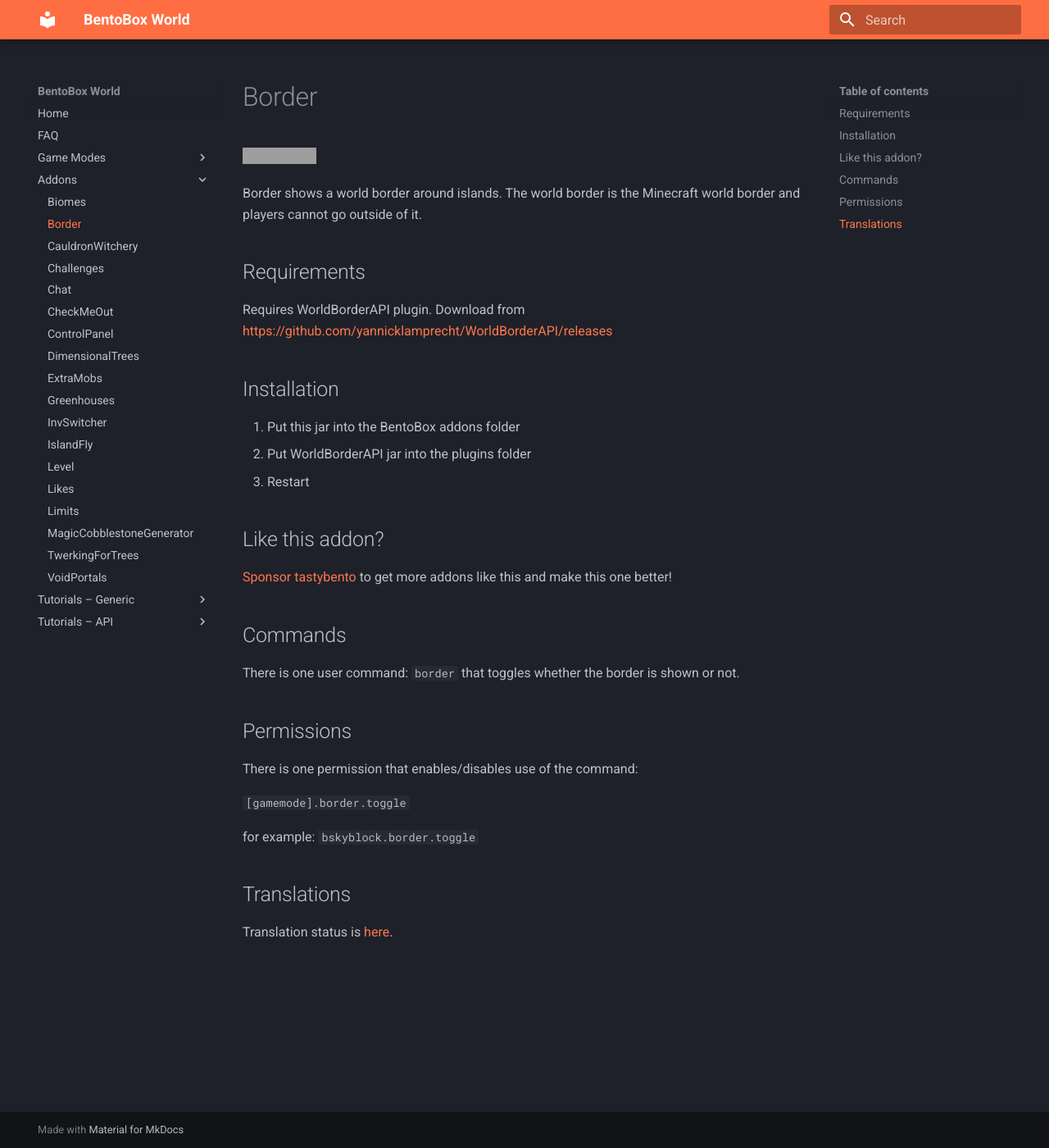
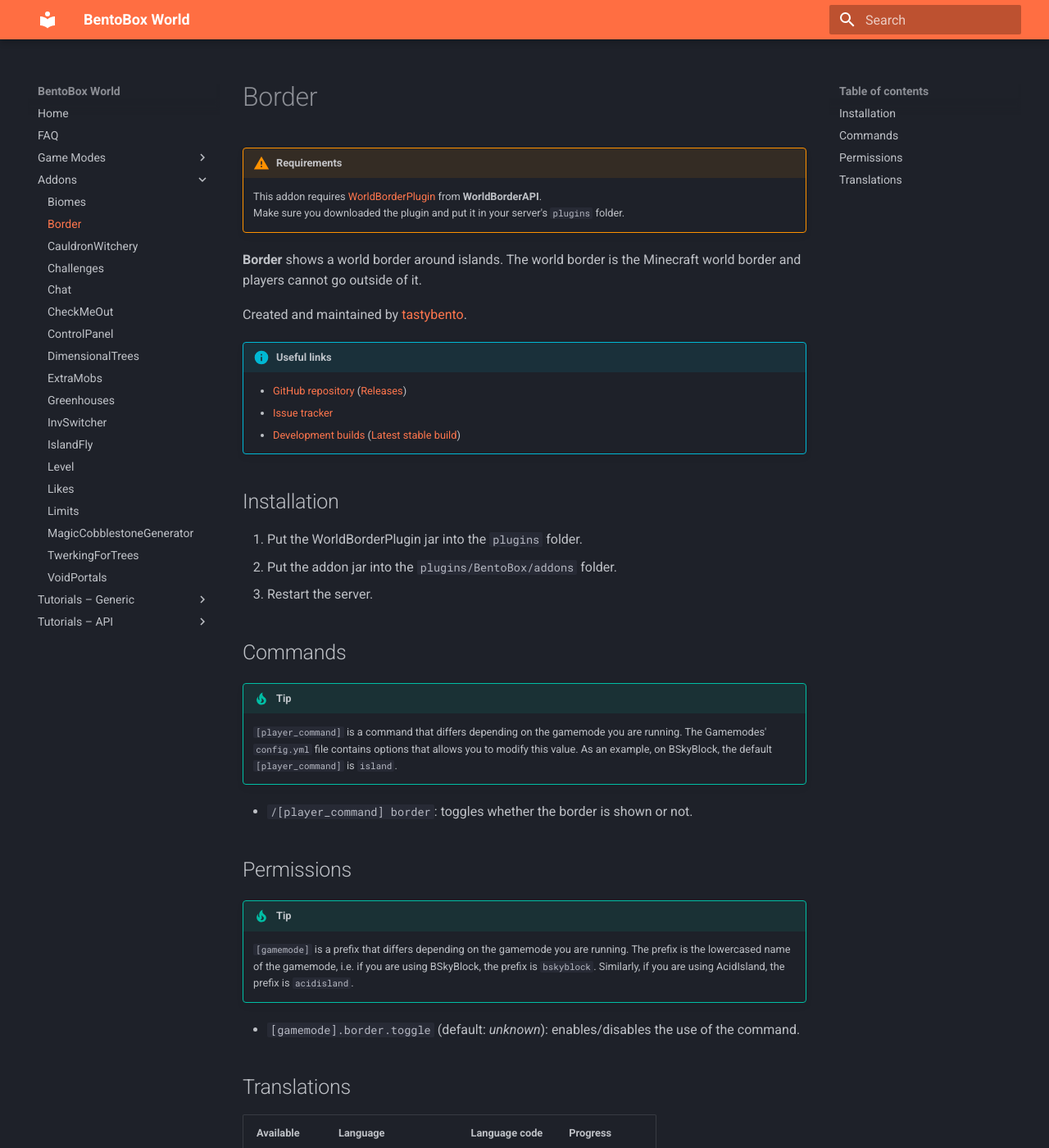
Before and after one commit to BentoBoxWorld/docs, an MkDocs documentation site: the page built from docs/addons/Border/index.md, in a window 1280 px wide and 1400 px high. Shown: the whole window at 82% size. Built offline with MkDocs 1.6.1 and Material for MkDocs 9.7.7, drawn with Linux system fonts in a browser that asks for light colours; some of the changed text lies outside the part shown; grey boxes are pictures that could not be loaded.

Commit message:
Made the Border addon page follow the new template for addons

```diff
--- a/docs/addons/Border/index.md
+++ b/docs/addons/Border/index.md
@@ -1,32 +1,64 @@
 # Border
-[![Build Status](https://ci.codemc.io/job/BentoBoxWorld/job/Border/badge/icon)](https://ci.codemc.io/job/BentoBoxWorld/job/Border/)
 
-Border shows a world border around islands. The world border is the Minecraft world border and players cannot go outside of it.
+!!! warning "Requirements"
+    This addon requires [WorldBorderPlugin](https://github.com/yannicklamprecht/WorldBorderAPI/releases) from **WorldBorderAPI**.
+    Make sure you downloaded the plugin and put it in your server's `plugins` folder.
 
-## Requirements
+**Border** shows a world border around islands. The world border is the Minecraft world border and players cannot go outside of it.
 
-Requires WorldBorderAPI plugin. Download from [https://github.com/yannicklamprecht/WorldBorderAPI/releases](https://github.com/yannicklamprecht/WorldBorderAPI/releases)
+Created and maintained by [tastybento](https://github.com/tastybento).
+
+!!! info "Useful links"
+    - [GitHub repository](https://github.com/BentoBoxWorld/Border) ([Releases](https://github.com/BentoBoxWorld/Border/releases))
+    - [Issue tracker](https://github.com/BentoBoxWorld/Border/issues)
+    - [Development builds](https://ci.codemc.org/job/BentoBoxWorld/job/Border) ([Latest stable build](https://ci.codemc.io/job/BentoBoxWorld/job/Border/lastStableBuild/))
 
 ## Installation
-1. Put this jar into the BentoBox addons folder
-2. Put WorldBorderAPI jar into the plugins folder
-3. Restart
-
-## Like this addon?
-[Sponsor tastybento](https://github.com/sponsors/tastybento) to get more addons like this and make this one better!
+1. Put the WorldBorderPlugin jar into the `plugins` folder.
+2. Put the addon jar into the `plugins/BentoBox/addons` folder.
+3. Restart the server.
 
 ## Commands
 
-There is one user command: `border` that toggles whether the border is shown or not.
+!!! tip
+    `[player_command]` is a command that differs depending on the gamemode you are running.
+    The Gamemodes' `config.yml` file contains options that allows you to modify this value.
+    As an example, on BSkyBlock, the default `[player_command]` is `island`.
+
+- `/[player_command] border`: toggles whether the border is shown or not.
 
 ## Permissions
 
-There is one permission that enables/disables use of the command:
+!!! tip
+    `[gamemode]` is a prefix that differs depending on the gamemode you are running.
+    The prefix is the lowercased name of the gamemode, i.e. if you are using BSkyBlock, the prefix is `bskyblock`.
+    Similarly, if you are using AcidIsland, the prefix is `acidisland`.
 
-`[gamemode].border.toggle`
-
-for example: `bskyblock.border.toggle`
+- `[gamemode].border.toggle` (default: *unknown*): enables/disables the use of the command.
 
 ## Translations
 
-Translation status is [here](Translate-Border).
+| Available | Language | Language code | Progress |
+| --- | ---------- | --- | ----------- |
+| ✅ | English (United States) | `en-US` | 100% (Default) |
+| ❌ | [Chinese (China)](https://gitlocalize.com/repo/3896/zh-CN/src/main/resources/locales) | `zh-CN` | ![gitlocalized](https://gitlocalize.com/repo/3896/zh-CN//badge.svg) |
+| ❌ | [Chinese (Taiwan)](https://gitlocalize.com/repo/3896/zh-TW/src/main/resources/locales) | `zh-TW` | ![gitlocalized](https://gitlocalize.com/repo/3896/zh-TW//badge.svg) |
+| ✅ | [Czech](https://gitlocalize.com/repo/3896/cs/src/main/resources/locales) | `cs` | ![gitlocalized](https://gitlocalize.com/repo/3896/cs/badge.svg) |
+| ❌ | [French](https://gitlocalize.com/repo/3896/fr/src/main/resources/locales) | `fr` | ![gitlocalized](https://gitlocalize.com/repo/3896/fr/badge.svg) |
+| ❌ | [German](https://gitlocalize.com/repo/3896/de/src/main/resources/locales) | `de` | ![gitlocalized](https://gitlocalize.com/repo/3896/de/badge.svg) |
+| ❌ | [Hungarian](https://gitlocalize.com/repo/3896/hu/src/main/resources/locales) | `hu` | ![gitlocalized](https://gitlocalize.com/repo/3896/hu/badge.svg) |
+| ❌ | [Indonesian](https://gitlocalize.com/repo/3896/id/src/main/resources/locales) | `id` | ![gitlocalized](https://gitlocalize.com/repo/3896/id/badge.svg) |
+| ❌ | [Italian](https://gitlocalize.com/repo/3896/it/src/main/resources/locales) | `it` | ![gitlocalized](https://gitlocalize.com/repo/3896/it/badge.svg) |
+| ❌ | [Japanese](https://gitlocalize.com/repo/3896/ja/src/main/resources/locales) | `ja` | ![gitlocalized](https://gitlocalize.com/repo/3896/ja/badge.svg) |
+| ❌ | [Korean](https://gitlocalize.com/repo/3896/ko/src/main/resources/locales) | `ko` | ![gitlocalized](https://gitlocalize.com/repo/3896/ko/badge.svg) |
+| ✅ | [Latvian](https://gitlocalize.com/repo/3896/lv/src/main/resources/locales) | `lv` | ![gitlocalized](https://gitlocalize.com/repo/3896/lv/badge.svg) |
+| ❌ | [Polish](https://gitlocalize.com/repo/3896/pl/src/main/resources/locales) | `pl` | ![gitlocalized](https://gitlocalize.com/repo/3896/pl/badge.svg) |
+| ❌ | [Portuguese](https://gitlocalize.com/repo/3896/pt/src/main/resources/locales) | `pt` | ![gitlocalized](https://gitlocalize.com/repo/3896/pt/badge.svg) |
+| ❌ | [Romanian](https://gitlocalize.com/repo/3896/ro/src/main/resources/locales) | `ro` | ![gitlocalized](https://gitlocalize.com/repo/3896/ro/badge.svg) |
+| ❌ | [Russian](https://gitlocalize.com/repo/3896/ru/src/main/resources/locales) | `ru` | ![gitlocalized](https://gitlocalize.com/repo/3896/ru/badge.svg) |
+| ❌ | [Spanish](https://gitlocalize.com/repo/3896/es/src/main/resources/locales) | `es` | ![gitlocalized](https://gitlocalize.com/repo/3896/es/badge.svg) |
+| ❌ | [Turkish](https://gitlocalize.com/repo/3896/tr/src/main/resources/locales) | `tr` | ![gitlocalized](https://gitlocalize.com/repo/3896/tr/badge.svg) |
+| ❌ | [Vietnamese](https://gitlocalize.com/repo/3896/vi/src/main/resources/locales) | `vi` | ![gitlocalized](https://gitlocalize.com/repo/3896/vi/badge.svg) |
+
+!!! note
+    You can find the translation guidelines [here](../../BentoBox/Translate-BentoBox-and-addons).
```
Also changed, not shown: docs/addons/Border/Translate-Border.md (deleted, +0 -26 lines).
